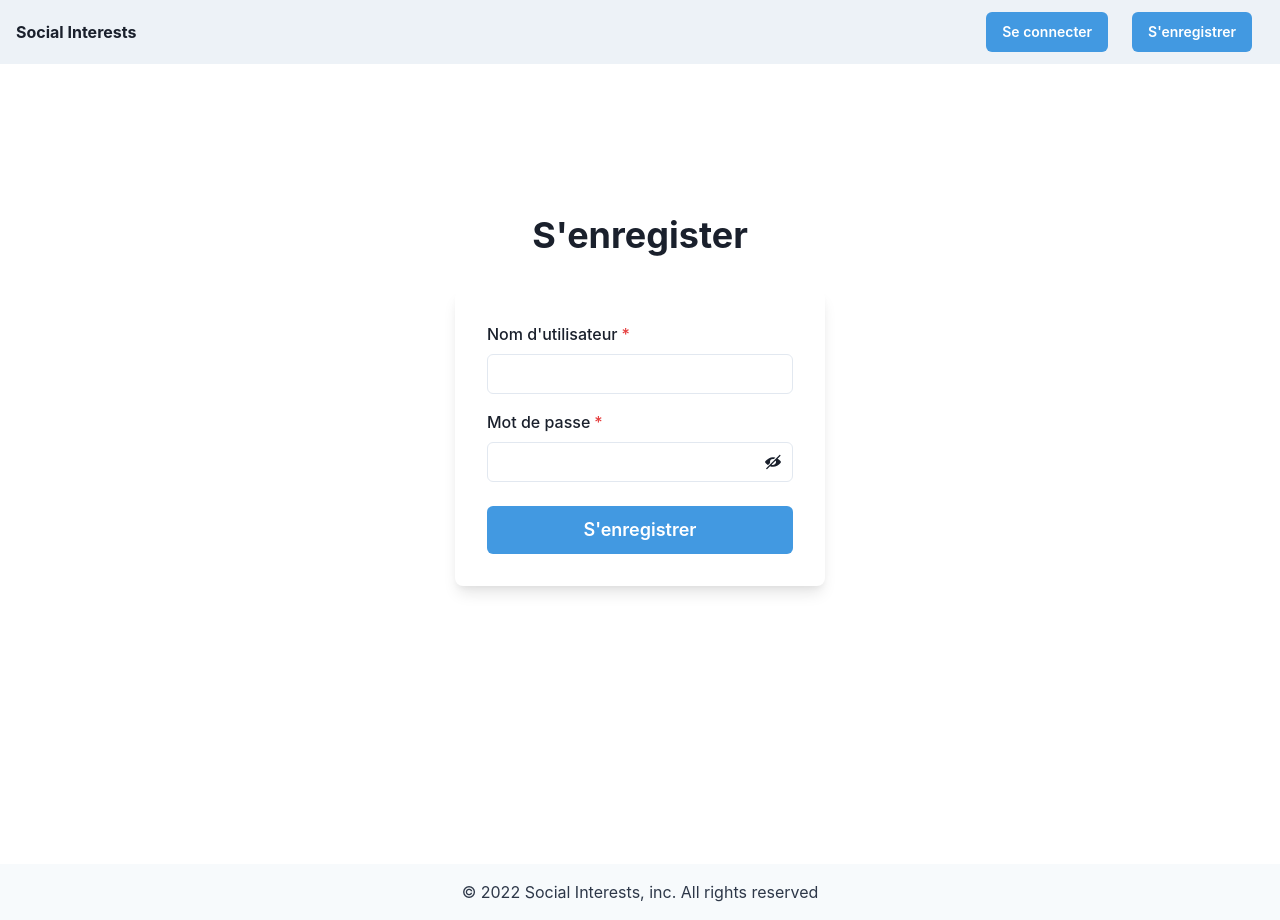
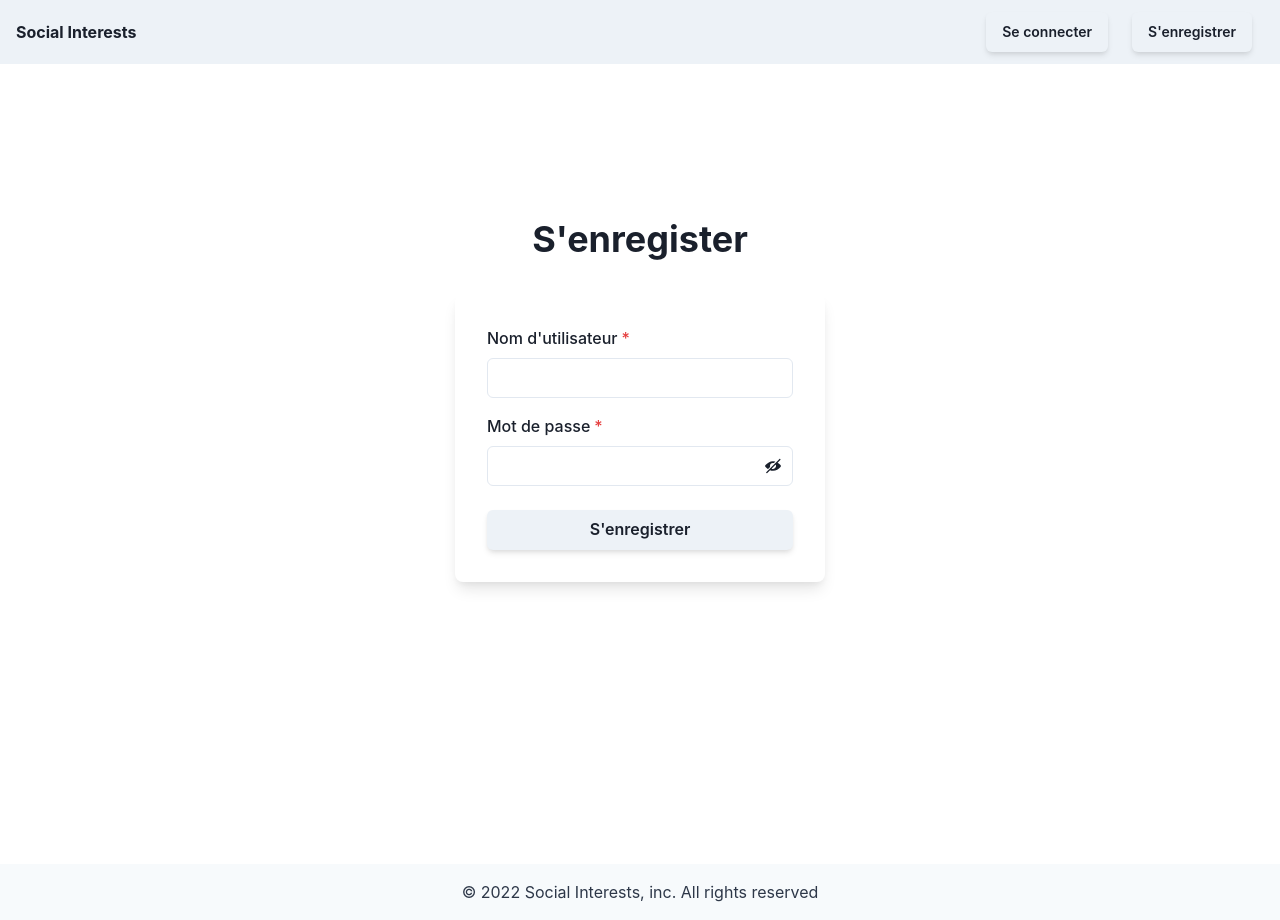
Before and after one commit to ryanbyloos/social-interests, a React (Create React App) app in the folder frontend/: page /signup in a window 1280 px wide. Built offline with nearby package versions, Linux system fonts and the light colour scheme.

Commit message:
refactoring frontend

```diff
--- a/frontend/src/components/FriendList.jsx
+++ b/frontend/src/components/FriendList.jsx
@@ -9,14 +9,13 @@ import {
   InputLeftElement,
   Input,
 } from "@chakra-ui/react";
-import { useLocation, useNavigate } from "react-router-dom";
+import { useNavigate } from "react-router-dom";
 import { useState, useEffect, React } from "react";
 
 import { getUserByName } from "../api/userAPI";
 import { SearchIcon } from "@chakra-ui/icons";
 
 function FriendCard({ name, pic }) {
-  const location = useLocation();
   const navigate = useNavigate();
 
   function goToProfile(username) {
--- a/frontend/src/components/Login.jsx
+++ b/frontend/src/components/Login.jsx
@@ -51,12 +51,7 @@ export default function SimpleCard() {
         <Stack align={"center"}>
           <Heading fontSize={"4xl"}>Se connecter</Heading>
         </Stack>
-        <Box
-          rounded={"lg"}
-          bg={"white"}
-          boxShadow={"lg"}
-          p={8}
-        >
+        <Box rounded={"lg"} bg={"white"} boxShadow={"lg"} p={8}>
           <Stack spacing={4}>
             <FormControl id="email">
               <FormLabel>Nom d'utilisateur</FormLabel>
@@ -75,14 +70,7 @@ export default function SimpleCard() {
               />
             </FormControl>
             <Stack spacing={10}>
-              <Button
-                bg={"blue.400"}
-                color={"white"}
-                _hover={{
-                  bg: "blue.500",
-                }}
-                onClick={(e) => handleLogin(e)}
-              >
+              <Button shadow={"md"} onClick={(e) => handleLogin(e)}>
                 Se connecter
               </Button>
             </Stack>
--- a/frontend/src/components/NavbarHome.jsx
+++ b/frontend/src/components/NavbarHome.jsx
@@ -37,11 +37,7 @@ export default function Simple() {
               display={"inline-flex"}
               fontSize={"sm"}
               margin={3}
-              color={"white"}
-              bg={"blue.400"}
-              _hover={{
-                bg: "blue.500",
-              }}
+              shadow="md"
               onClick={() => navigate("/" + location.search)}
             >
               Se connecter
@@ -50,11 +46,7 @@ export default function Simple() {
               display={"inline-flex"}
               fontSize={"sm"}
               margin={3}
-              color={"white"}
-              bg={"blue.400"}
-              _hover={{
-                bg: "blue.500",
-              }}
+              shadow="md"
               onClick={() => navigate("/signup" + location.search)}
             >
               S'enregistrer
--- a/frontend/src/components/Signup.jsx
+++ b/frontend/src/components/Signup.jsx
@@ -40,38 +40,15 @@ export default function SignupCard() {
   };
 
   return (
-    <Flex
-      minH={"100vh"}
-      align={"center"}
-      justify={"center"}
-    >
+    <Flex minH={"100vh"} align={"center"} justify={"center"}>
       <Stack spacing={8} mx={"auto"} maxW={"lg"} py={12} px={6}>
         <Stack align={"center"}>
           <Heading fontSize={"4xl"} textAlign={"center"}>
             S'enregister
           </Heading>
         </Stack>
-        <Box
-          rounded={"lg"}
-          bg={"white"}
-          boxShadow={"lg"}
-          p={8}
-        >
+        <Box rounded={"lg"} bg={"white"} boxShadow={"lg"} p={8}>
           <Stack spacing={4}>
-            {/* <HStack>
-                <Box>
-                  <FormControl id="firstName" isRequired>
-                    <FormLabel>Prénom</FormLabel>
-                    <Input type="text" />
-                  </FormControl>
-                </Box>
-                <Box>
-                  <FormControl id="lastName" isRequired>
-                    <FormLabel>Nom</FormLabel>
-                    <Input type="text" />
-                  </FormControl>
-                </Box>
-              </HStack> */}
             <FormControl id="username" isRequired>
               <FormLabel>Nom d'utilisateur</FormLabel>
               <Input
@@ -102,13 +79,7 @@ export default function SignupCard() {
             </FormControl>
             <Stack spacing={10} pt={2}>
               <Button
-                loadingText="Submitting"
-                size="lg"
-                bg={"blue.400"}
-                color={"white"}
-                _hover={{
-                  bg: "blue.500",
-                }}
+                shadow={"md"}
                 onClick={(e) => handleSignup(e)}
               >
                 S'enregistrer
--- a/frontend/src/index.jsx
+++ b/frontend/src/index.jsx
@@ -7,12 +7,13 @@ import SignupPage from "./pages/SignupPage";
 import EditProfilePage from "./pages/EditProfilePage";
 import ExplorePage from "./pages/ExplorePage";
 import AdminPage from "./pages/AdminPage";
+import { ChakraProvider, theme } from "@chakra-ui/react";
 
 const container = document.getElementById("root");
 const root = createRoot(container);
 
 root.render(
-  <>
+  <ChakraProvider theme={theme}>
     <BrowserRouter>
       <Routes>
         <Route path="/" element={<LoginPage />} />
@@ -23,5 +24,5 @@ root.render(
         <Route path="/admin" element={<AdminPage />} />
       </Routes>
     </BrowserRouter>
-  </>
+  </ChakraProvider>
 );
--- a/frontend/src/pages/EditProfilePage.jsx
+++ b/frontend/src/pages/EditProfilePage.jsx
@@ -4,12 +4,12 @@ import Footer from "../components/Footer";
 
 import { useParams } from "react-router-dom";
 
-import { ChakraProvider, theme, VStack } from "@chakra-ui/react";
+import { VStack } from "@chakra-ui/react";
 function EditProfilePage() {
   const { id } = useParams();
 
   return (
-    <ChakraProvider theme={theme}>
+    <>
       <Navbar />
       <div style={{ height: "100vh" }}>
         <VStack spacing={16}>
@@ -17,7 +17,7 @@ function EditProfilePage() {
           <Footer />
         </VStack>
       </div>
-    </ChakraProvider>
+    </>
   );
 }
 
--- a/frontend/src/pages/ProfilePage.jsx
+++ b/frontend/src/pages/ProfilePage.jsx
@@ -1,6 +1,6 @@
 import React from "react";
 import { useParams } from "react-router-dom";
-import { ChakraProvider, Box, theme, VStack } from "@chakra-ui/react";
+import { Box, VStack } from "@chakra-ui/react";
 import Navbar from "../components/Navbar";
 import ProfileCard from "../components/ProfileCard";
 import FriendList from "../components/FriendList";
@@ -45,7 +45,7 @@ function ProfilePage() {
   }, [id]);
 
   return (
-    <ChakraProvider theme={theme}>
+    <>
       <Navbar myProfile={myProfile} id={user.id} />
       <div style={{ height: "100vh" }}>
         <Box textAlign="center" fontSize="xl" as="main" paddingTop={"4em"}>
@@ -62,7 +62,7 @@ function ProfilePage() {
           <Footer />
         </VStack>
       </div>
-    </ChakraProvider>
+    </>
   );
 }
 
--- a/frontend/src/pages/SignupPage.jsx
+++ b/frontend/src/pages/SignupPage.jsx
@@ -2,10 +2,10 @@ import Signup from "../components/Signup";
 import NavbarHome from "../components/NavbarHome";
 import Footer from "../components/Footer";
 
-import { ChakraProvider, theme, VStack } from "@chakra-ui/react";
+import { VStack } from "@chakra-ui/react";
 function SignupPage() {
   return (
-    <ChakraProvider theme={theme}>
+    <>
       <NavbarHome />
       <div style={{ height: "100vh" }}>
         <VStack spacing={16}>
@@ -13,7 +13,7 @@ function SignupPage() {
           <Footer />
         </VStack>
       </div>
-    </ChakraProvider>
+    </>
   );
 }
 
```
Also changed, not shown: frontend/src/pages/AdminPage.jsx (+2 -5 lines), frontend/src/pages/ExplorePage.jsx (+12 -7 lines), frontend/src/pages/LoginPage.jsx (+5 -3 lines).
